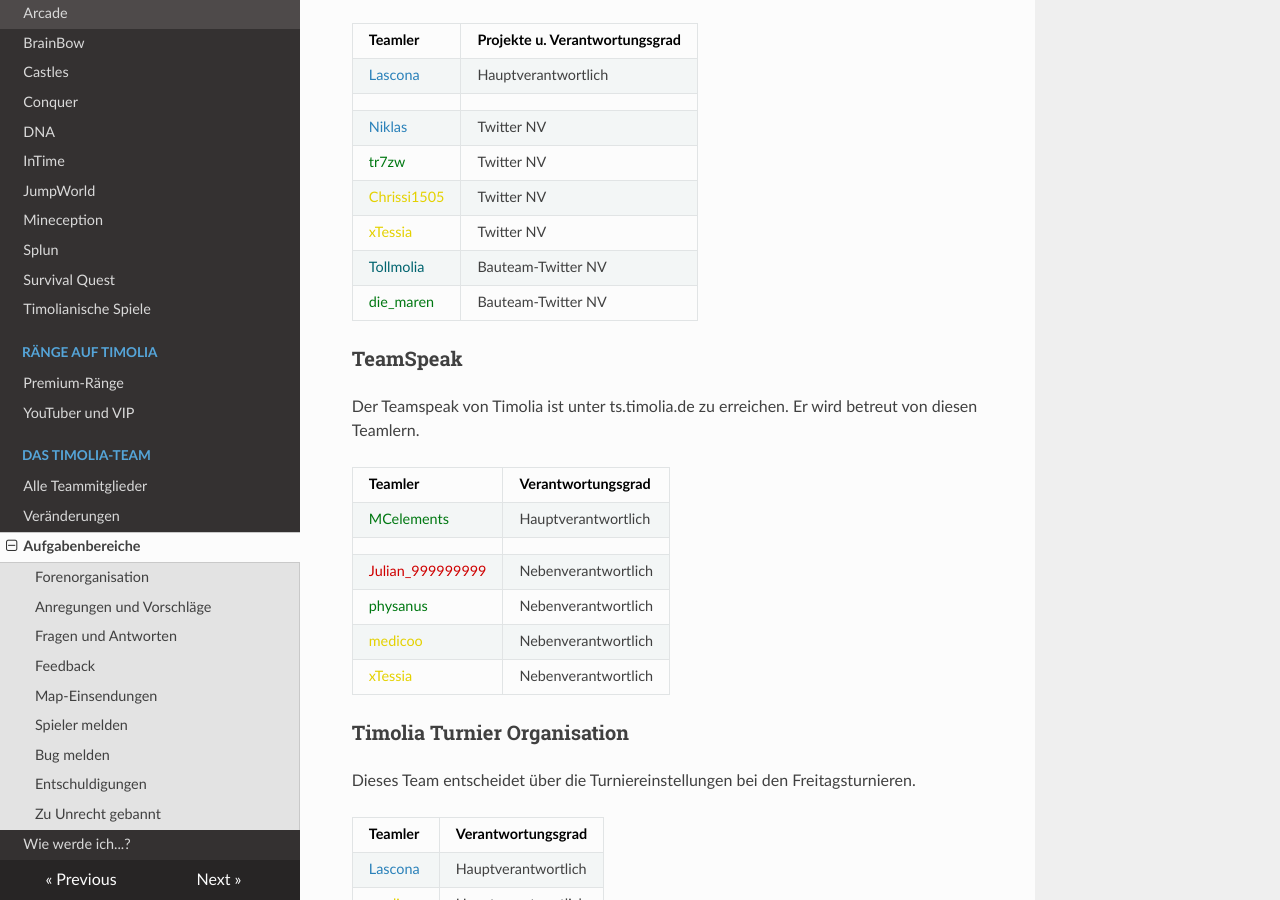
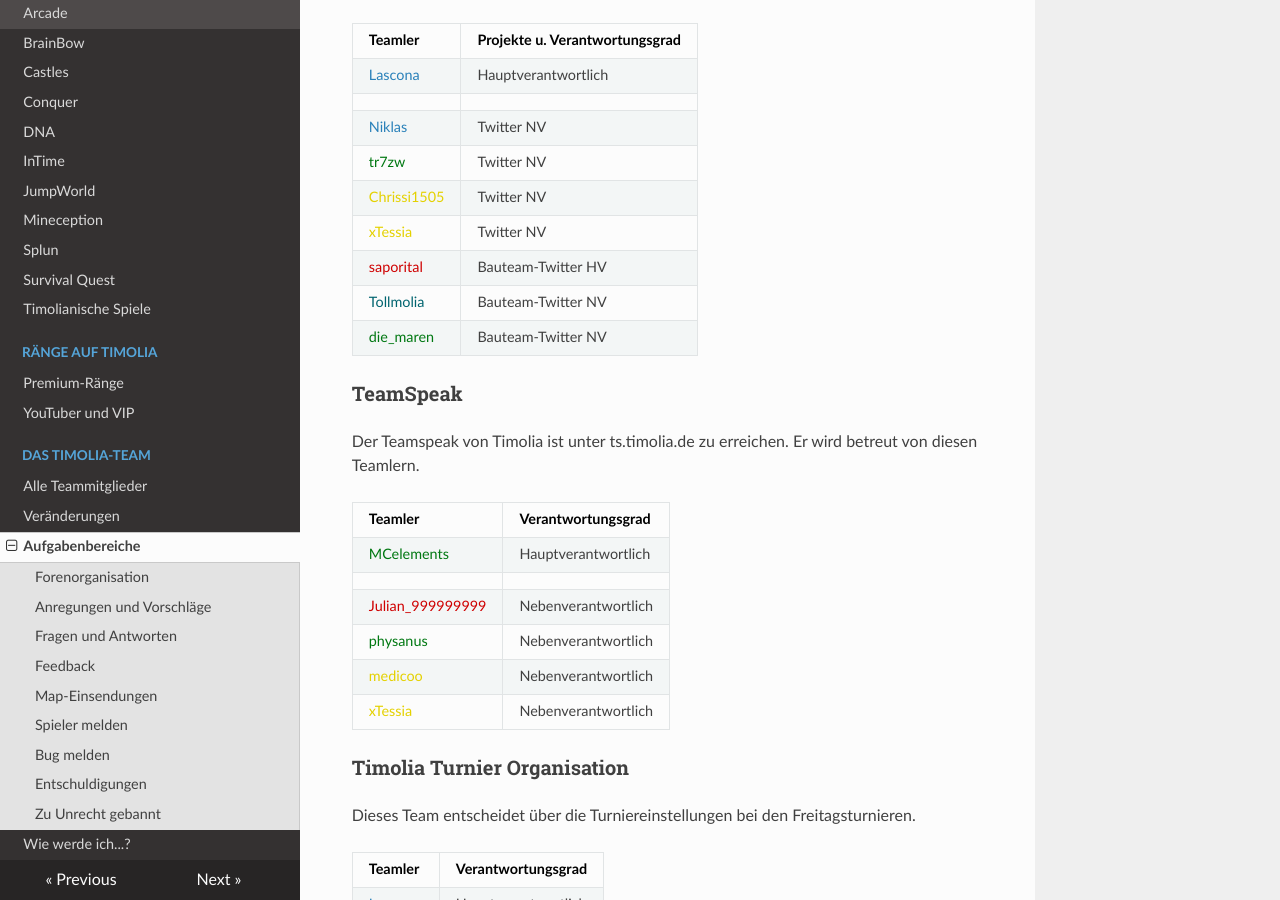
Before and after one commit to TimoliaDE/HowTo, an MkDocs documentation site: the page built from docs/team/responsibilities.md, in a window 1280 px wide and 900 px high, scrolled down 4012 px. Built offline with MkDocs 1.6.1, drawn with Linux system fonts in a browser that asks for light colours; nearby versions of some CDN libraries; old or Windows-style settings are respelled for this version of MkDocs.

Commit message:
Update responsibilities.md

```diff
--- a/docs/team/responsibilities.md
+++ b/docs/team/responsibilities.md
@@ -139,6 +139,7 @@ Für einen ständigen Support und Content auf Twitter und anderen sozialen Medie
 |<span style="color:#007812">tr7zw</span> | Twitter NV |
 |<span style="color:#E4D100">Chrissi1505</span> | Twitter NV |
 |<span style="color:#E4D100">xTessia</span> | Twitter NV |
+|<span style="color:#CF0101">saporital</span> | Bauteam-Twitter HV |
 |<span style="color:#00646F">Tollmolia</span> | Bauteam-Twitter NV |
 |<span style="color:#007812">die_maren</span> | Bauteam-Twitter NV |
 
```
